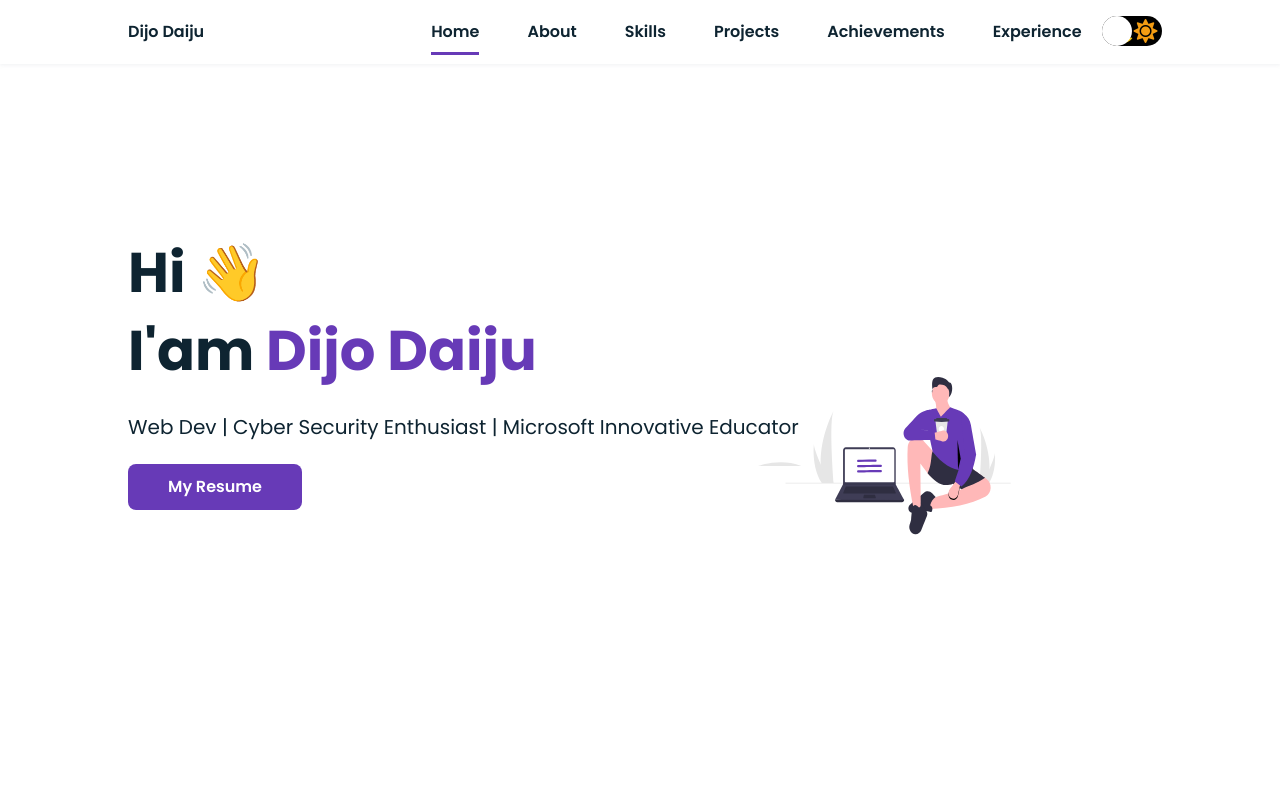
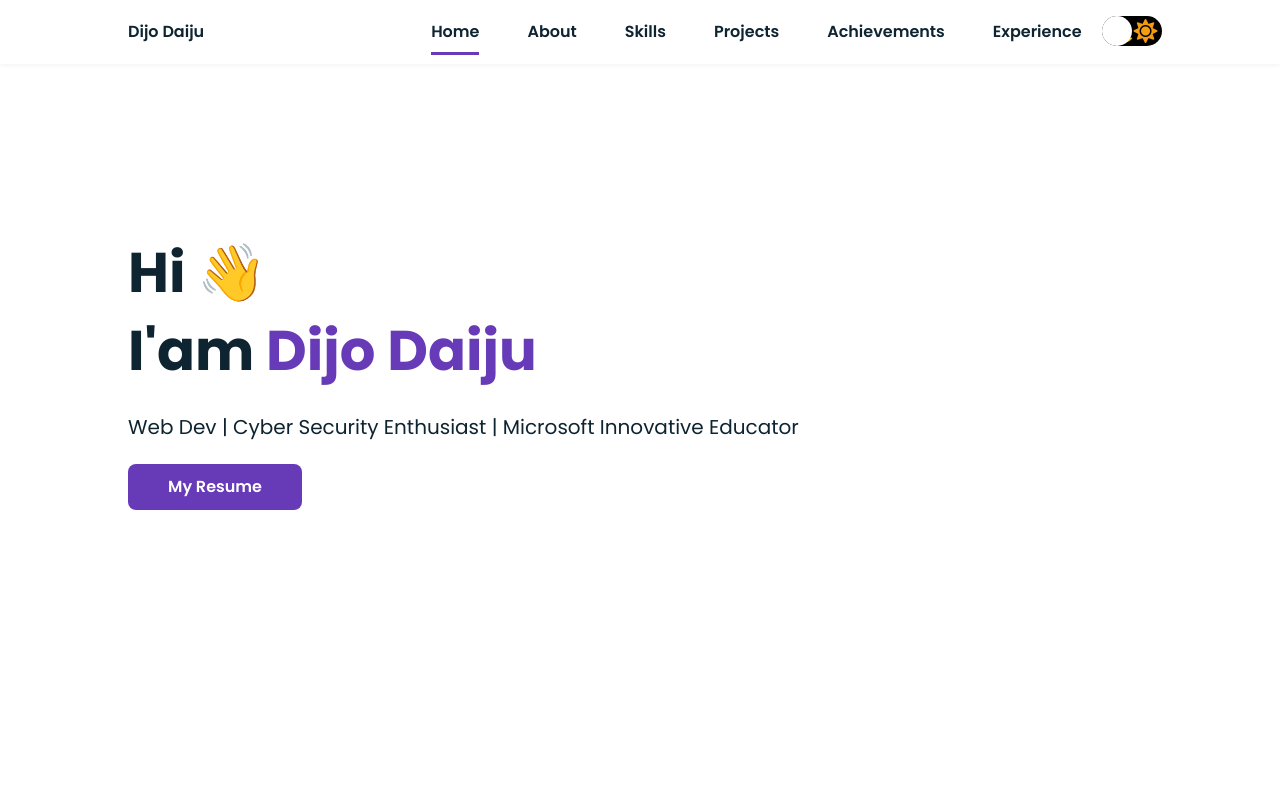
Before and after one commit to dijodaiju7/dijodaiju7.github.io, a plain HTML site: page index.html in a window 1280 px wide. Shown: the top 800 px of the page. Drawn offline with nearby package versions, Linux system fonts and the light colour scheme.

Commit message:
Update index.html

```diff
--- a/index.html
+++ b/index.html
@@ -71,7 +71,7 @@
                 </div>
 
                 <div class="home__img">
-                    <img src="assets/img/hero.svg" alt="">
+                    <!--<img src="assets/img/hero.svg" alt="">-->
                 </div>
             </section>
 
```
